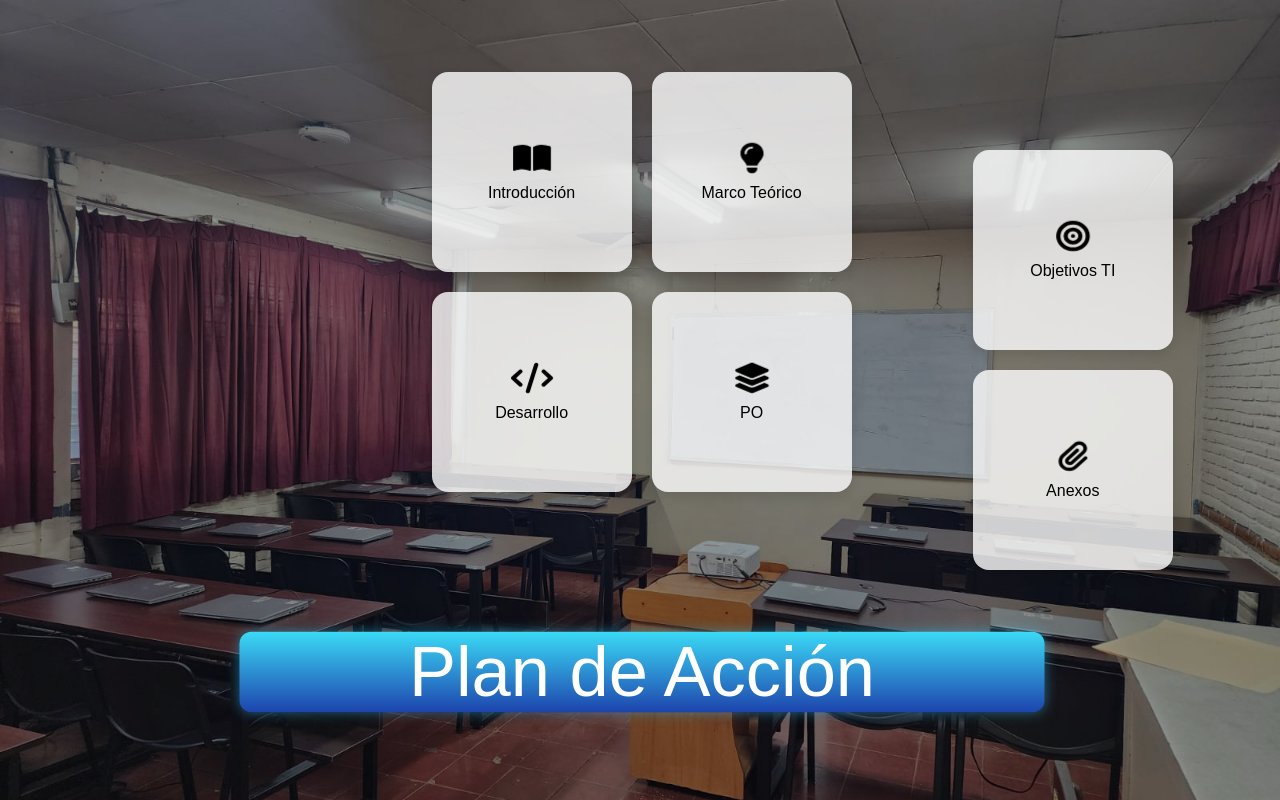
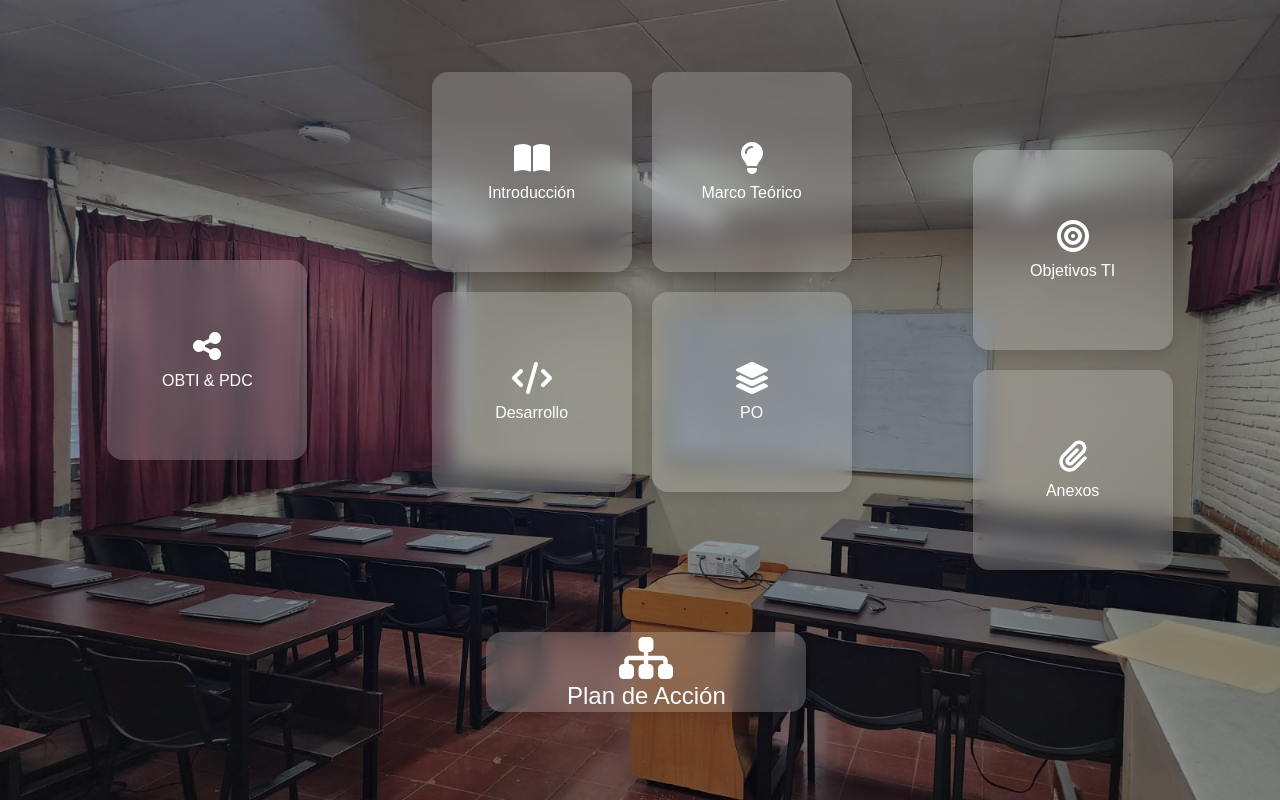
Before and after one commit to ErwingHernandez/plan-ti-react, a React (Vite) app: page / in a window 1280 px wide. Built offline with nearby package versions, Linux system fonts and the light colour scheme.

Commit message:
mejora visual del home y adicion del la nueva pagina

```diff
--- a/src/App.css
+++ b/src/App.css
@@ -1,7 +1,8 @@
-.contenedor-general{
+.contenedor-general {
 
   display: flex;
 }
+
 #documento {
   display: grid;
   margin-top: 4rem;
@@ -19,7 +20,10 @@
   flex-direction: column;
   align-items: center;
   justify-content: center;
-  background: #ffffffcc;
+  color: white;
+  background-color: rgba(255, 255, 255, 0.2);
+
+  backdrop-filter: blur(10px);
 
   border-radius: 16px;
   box-shadow: 0 6px 12px rgba(0, 0, 0, 0.1);
@@ -37,11 +41,14 @@
 }
 
 .card-styled:hover {
-  transform: scale(1);
-  box-shadow: 0 10px 20px rgba(0, 0, 0, 0.2);
+  transform: scale(0.5);
+  box-shadow: 0 10px 20px rgba(0, 0, 0, 0.3);
+
+  background-color: rgba(255, 255, 255, 0.5);
+  color: #000;
 }
 
-.contenedor-tarjetas{
+.contenedor-tarjetas {
   width: 100%;
 }
 
@@ -56,11 +63,11 @@
 
 
 .card:hover {
-  transform: translateY(-20px) scale(1.2);
+  transform: translateY(-15px) scale(1.0);
   box-shadow: 0 12px 24px rgba(0, 0, 0, 0.4);
 }
 
-.right-panel{
+.right-panel {
   display: flex;
   top: 2.5rem;
   height: 80dvh;
@@ -68,6 +75,19 @@
   justify-content: center;
   position: absolute;
   left: 76%;
+  gap: 20px;
+  z-index: 1;
+}
+
+.left-panel {
+  display: flex;
+  position: absolute;
+  top: 2.5rem;
+  height: 80dvh;
+  flex-direction: column;
+  justify-content: center;
+  position: absolute;
+  right: 76%;
   gap: 20px;
   z-index: 1;
 }
@@ -90,29 +110,36 @@
   margin-top: 5rem;
   display: flex;
   height: 5rem;
+  width: 25dvw;
+  right: 37%;
+  position: absolute;
 
   justify-content: center;
   align-items: center;
   font-size: 24px;
   border-radius: 12px;
 
+  flex-direction: column;
+  align-items: center;
+  justify-content: center;
+  color: white;
+  background-color: rgba(255, 255, 255, 0.2);
 
+  backdrop-filter: blur(10px);
 
+  border-radius: 16px;
+  box-shadow: 0 6px 12px rgba(0, 0, 0, 0.1);
+  transition: transform 0.3s ease, box-shadow 0.3s ease;
+  cursor: pointer;
+  text-align: center;
 }
 
-#card5 {
-  width: 100dvh;
-  height: 80px;
-  display: flex;
-  justify-content: center;
-  align-items: center;
-  font-size: 70px;
-  border-radius: 12px;
-  cursor: pointer;
-  box-shadow: 0 4px 8px rgba(0, 0, 0, 0.2);
-  background: linear-gradient(180deg, #3bdaf6, #1d44ad);
-  color: white;
-  animation: pulse 2s infinite;
+#accion:hover {
+  transform: translateY(-15px) scale(1.0);
+  box-shadow: 0 10px 20px rgba(0, 0, 0, 0.3);
+
+  background-color: rgba(255, 255, 255, 0.5);
+  color: #000;
 }
 
 /* Efecto de pulso */
@@ -121,10 +148,12 @@
     transform: scale(1);
     box-shadow: 0 0 10px rgba(59, 218, 246, 0.5);
   }
+
   50% {
     transform: scale(1.03);
     box-shadow: 0 0 20px rgba(29, 68, 173, 0.6);
   }
+
   100% {
     transform: scale(1);
     box-shadow: 0 0 10px rgba(59, 218, 246, 0.5);
--- a/src/App.jsx
+++ b/src/App.jsx
@@ -8,6 +8,7 @@ import Part4 from './pages/part4'
 import ObjetivosTi from './pages/objetivosti.jsx'
 import Planaccion from './pages/planaccion'
 import Anexos from './pages/anexos.jsx'
+import Objtiypdc from './pages/obtiypda.jsx'
 import Backgroundslides from './components/backgroundslides.jsx'
 
 
@@ -26,6 +27,7 @@ function App() {
         <Route path="/objetivosti" element={<ObjetivosTi />} />
         <Route path="/planaccion" element={<Planaccion />} />
         <Route path="/anexos" element={<Anexos />} />
+        <Route path="/objtiypdc" element={<Objtiypdc />} />
 
       </Routes>
     </Router>
--- a/src/Home.jsx
+++ b/src/Home.jsx
@@ -11,7 +11,13 @@ import {
     faLayerGroup,
     faBullseye,
     faPaperclip,
-    faClipboardList
+    faClipboardList,
+    faCircleNodes,
+    faShareNodes,
+    faArrowsRotate,
+    faPlug,
+    faNetworkWired,
+    faSitemap
 } from '@fortawesome/free-solid-svg-icons'
 
 import './App.css'
@@ -48,22 +54,22 @@ function Home() {
 
                             <div className='card card-styled' onClick={() => handleCardClick("/part1")}>
 
-                                <FontAwesomeIcon icon={faBookOpen} bounce  size="2x" className="icon-hover-bounce"/>
+                                <FontAwesomeIcon icon={faBookOpen}  size="2x" className="icon-hover-bounce" />
                                 <span>Introducción</span>
                             </div>
 
                             <div className='card card-styled' onClick={() => handleCardClick("/part2")}>
-                                <FontAwesomeIcon icon={faLightbulb}  bounce  size="2x" />
+                                <FontAwesomeIcon icon={faLightbulb}  size="2x" />
                                 <span>Marco Teórico</span>
                             </div>
 
                             <div className='card card-styled' onClick={() => handleCardClick("/part3")}>
-                                <FontAwesomeIcon icon={faCode}  bounce  size="2x" />
+                                <FontAwesomeIcon icon={faCode}  size="2x" />
                                 <span>Desarrollo</span>
                             </div>
 
                             <div className='card card-styled' onClick={() => handleCardClick("/part4")}>
-                                <FontAwesomeIcon icon={faLayerGroup}  bounce  size="2x" />
+                                <FontAwesomeIcon icon={faLayerGroup}  size="2x" />
                                 <span>PO</span>
                             </div>
 
@@ -73,7 +79,8 @@ function Home() {
 
 
                         <div id='accion' onClick={() => handleCardClick("/planaccion")}>
-                            <div id='card5'>Plan de Acción</div>
+                            <FontAwesomeIcon icon={faSitemap}  size="2x" />
+                            <span>Plan de Acción</span>
                         </div>
                     </div>
                     {/*Contenedor de las partes */}
@@ -82,18 +89,27 @@ function Home() {
                     {/*Contenedor del panel de la derecha */}
                     <div className='right-panel'>
                         <div className='card card-styled' onClick={() => handleCardClick("/objetivosti")}>
-                            <FontAwesomeIcon icon={faBullseye}  bounce  size="2x" />
+                            <FontAwesomeIcon icon={faBullseye}  size="2x" />
                             <span>Objetivos TI</span>
                         </div>
 
-                        <div className='card card-styled'  onClick={() => handleCardClick("/anexos")}>
-                            <FontAwesomeIcon icon={faPaperclip}  bounce  size="2x" />
+                        <div className='card card-styled' onClick={() => handleCardClick("/anexos")}>
+                            <FontAwesomeIcon icon={faPaperclip}  size="2x" />
                             <span>Anexos</span>
                         </div>
 
                     </div>
 
                     {/*Contenedor del panel de la derecha */}
+                </div>
+
+                <div className='left-panel'>
+
+                    <div className='card card-styled' onClick={() => handleCardClick("/Objtiypdc")}>
+                        <FontAwesomeIcon icon={faShareNodes}  size="2x" />
+                        <span>OBTI & PDC</span>
+                    </div>
+
                 </div>
 
             </motion.div>
--- /dev/null
+++ b/src/pages/obtiypda.jsx
@@ -0,0 +1,12 @@
+
+
+function Obtiypda() {
+  return (
+    <div className="obtiypda">
+      <h1>Obtiypda</h1>
+      <p>This is the Obtiypda page.</p>
+    </div>
+  );
+}
+
+export default Obtiypda;
```
